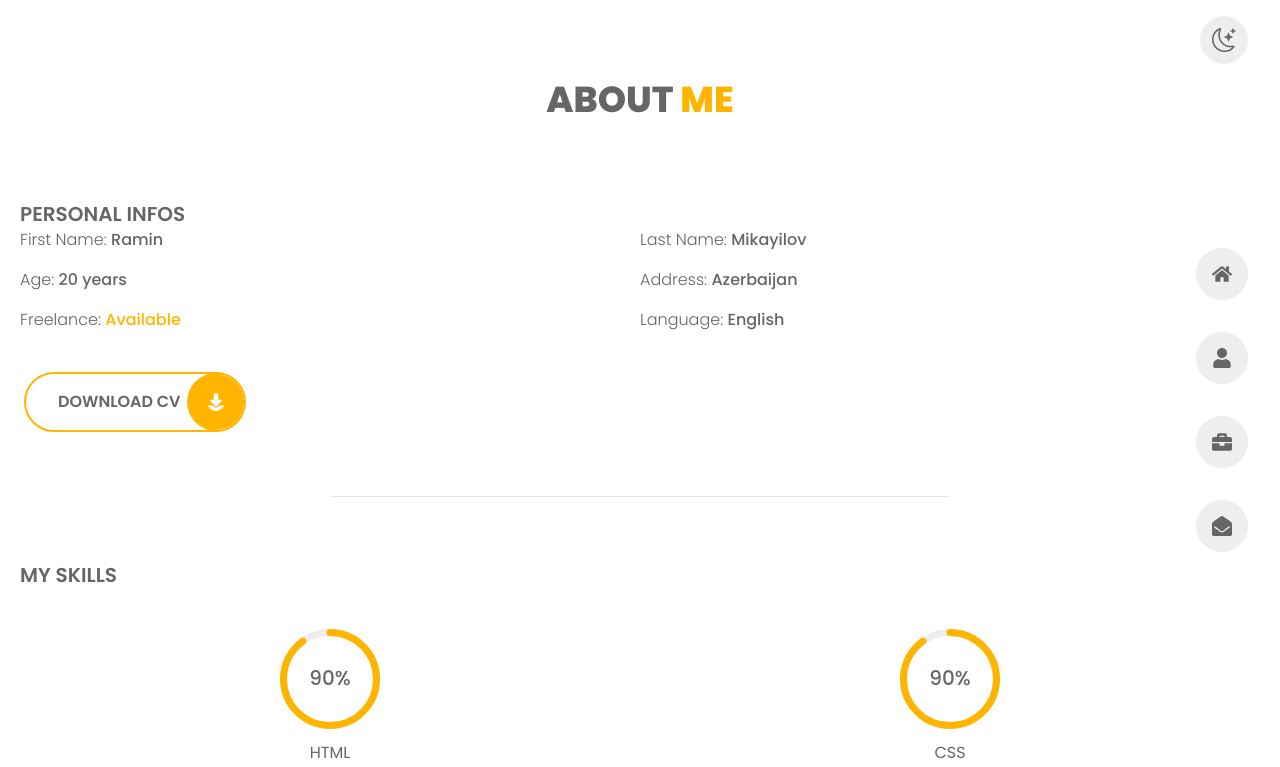
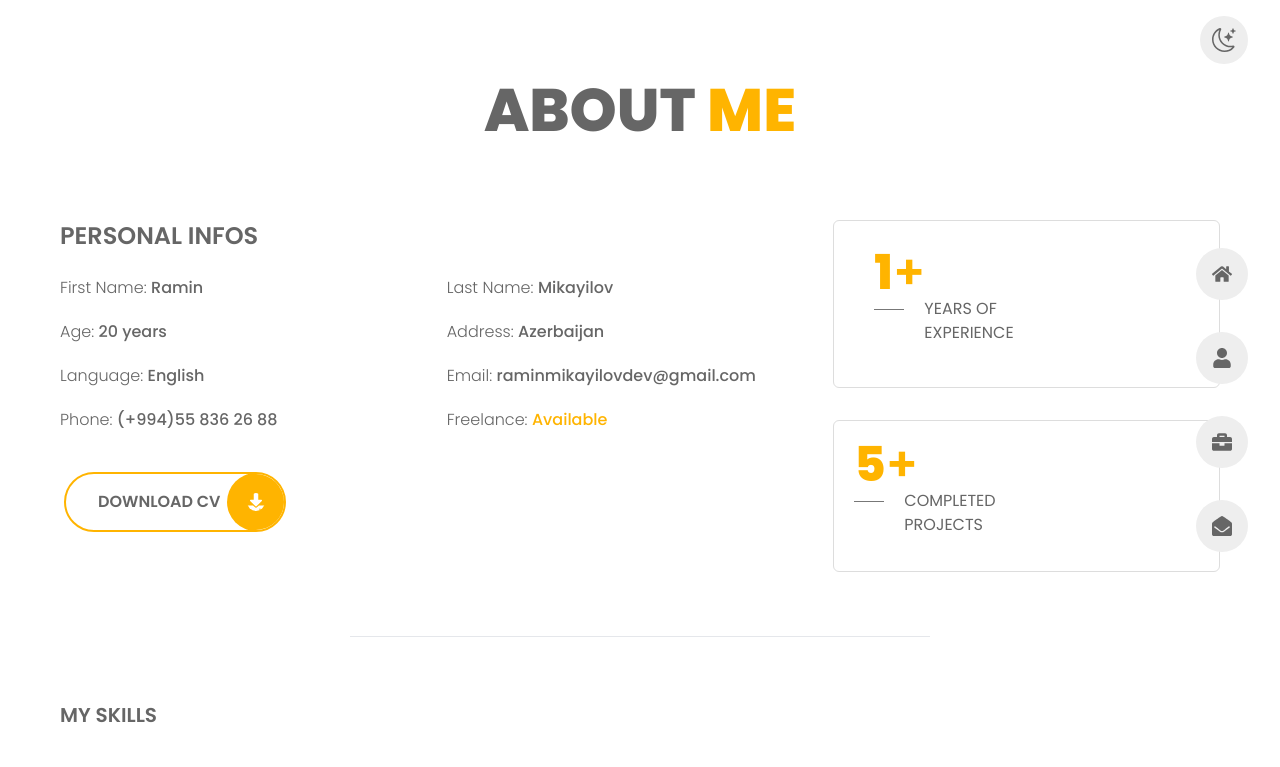
Before and after one commit to RaminMikayilov/My-portfolio, a React (Vite) app: page /about in a window 1280 px wide. Shown: the top 767 px of the page. Built offline with nearby package versions, Linux system fonts and the light colour scheme.

Commit message:
Update personalinfos

```diff
--- a/src/components/About/Personalinfos.jsx
+++ b/src/components/About/Personalinfos.jsx
@@ -4,26 +4,55 @@ import { FaDownload } from "react-icons/fa";
 const Personalinfos = () => {
   return (
     <div className="text-grey-dark">
-      <h1 className="uppercase text-center text-4xl font-extrabold py-20">
+      <h1 className="uppercase text-center text-4xl sm:text-6xl font-extrabold py-20">
         about <span className="text-orange">me</span>
       </h1>
-      <h2 className="uppercase text-xl font-semibold">personal infos</h2>
+
+      <div className="grid grid-cols-1 lg:grid-cols-3">
+        <div className="lg:col-span-2">
+          <h2 className="uppercase text-xl sm:text-2xl sm:pb-6 font-semibold">
+            personal infos
+          </h2>
 
           <img
             src={profile}
             alt="Ramin"
-        className="rounded-full w-[230px] h-[230px] sm:w-[250px] sm:h-[250px] object-cover border-4 border-grey md:hidden mx-auto my-5"
+            className="rounded-full w-[230px] h-[230px] sm:hidden object-cover border-4 border-grey mx-auto my-5"
           />
 
-      <div className="flex text-base font-light">
-        <div className="space-y-4 flex-1">
+          <div className="text-base font-light grid grid-cols-2 gap-y-4 sm:gap-y-5">
             <p>
               First Name:{" "}
               <span className="font-medium block sm:inline">Ramin</span>
             </p>
+
+            <p>
+              Last Name:{" "}
+              <span className="font-medium block sm:inline">Mikayilov</span>
+            </p>
+
             <p>
               Age: <span className="font-medium block sm:inline">20 years</span>
             </p>
+            <p>
+              Address:{" "}
+              <span className="font-medium block sm:inline">Azerbaijan</span>
+            </p>
+            <p>
+              Language:{" "}
+              <span className="font-medium block sm:inline">English</span>
+            </p>
+            <p className="hidden sm:block">
+              Email:{" "}
+              <span className="font-medium inline">
+                raminmikayilovdev@gmail.com
+              </span>
+            </p>
+            <p className="hidden sm:block">
+              Phone:{" "}
+              <span className="font-medium inline">(+994)55 836 26 88</span>
+            </p>
+
             <p>
               Freelance:{" "}
               <span className="font-medium text-orange block sm:inline">
@@ -32,30 +61,42 @@ const Personalinfos = () => {
             </p>
           </div>
 
-        <div className="space-y-4 flex-1">
-          <p>
-            Last Name:{" "}
-            <span className="font-medium block sm:inline">Mikayilov</span>
-          </p>
-          <p>
-            Address:{" "}
-            <span className="font-medium block sm:inline">Azerbaijan</span>
-          </p>
-
-          <p>
-            Language:{" "}
-            <span className="font-medium block sm:inline">English</span>
-          </p>
-        </div>
-      </div>
-
-      <button className="button font-semibold text-grey-dark border-orange hover:text-white duration-300 border-2 rounded-full py-4 pl-8 pr-16 ml-1 mt-10">
+          <button className="button font-semibold text-grey-dark border-orange hover:text-white duration-300 border-2 rounded-full py-4 pl-8 pr-16 ml-1 my-10">
             download cv
             <span className="p-5 bg-orange text-white absolute right-[-1px] top-[-1px] rounded-full">
               <FaDownload className="text-lg font-bold rounded-full" />
             </span>
           </button>
         </div>
+
+        <div className="uppercase grid grid-cols-2 lg:grid-cols-1 lg:col-span-1 gap-5 sm:gap-8">
+          <div className="p-5 sm:pl-10 sm:py-7 border-[#ddd] border-[1px] rounded-md hover:shadow-md duration-300">
+            <p className="text-orange text-5xl font-extrabold">
+              1<span className="font-semibold">+</span>
+            </p>
+            <div className="flex sm:space-x-5">
+              {/* line */}
+              <div className="bg-[#777] w-[30px] h-[1px] my-3 hidden sm:block"></div>
+              <p>
+                years of <br /> experience
+              </p>
+            </div>
+          </div>
+          <div className="p-5 border-[#ddd] border-[1px] rounded-md hover:shadow-md duration-300">
+            <p className="text-orange text-5xl font-extrabold">
+              5<span className="font-semibold">+</span>
+            </p>
+            <div className="flex sm:space-x-5">
+              {/* line */}
+              <div className="bg-[#777] w-[30px] h-[1px] my-3 hidden sm:block"></div>
+              <p>
+                completed <br /> projects
+              </p>
+            </div>
+          </div>
+        </div>
+      </div>
+    </div>
   );
 };
 
--- a/src/components/Navbar.jsx
+++ b/src/components/Navbar.jsx
@@ -3,7 +3,7 @@ import { navitems } from "../data/navitems";
 
 const Navbar = () => {
   return (
-    <div className="fixed bottom-0 w-full lg:right-0 lg:bottom-1/2 lg:translate-y-1/2 lg:w-auto bg-white lg:shadow-none shadow-[0px_4px_16px_rgba(17,17,26,0.1),_0px_8px_24px_rgba(17,17,26,0.1),_0px_16px_56px_rgba(17,17,26,0.1)]">
+    <div className="fixed bottom-0 w-full lg:right-0 lg:bottom-1/2 lg:translate-y-1/2 lg:w-auto bg-white lg:bg-transparent lg:shadow-none shadow-[0px_4px_16px_rgba(17,17,26,0.1),_0px_8px_24px_rgba(17,17,26,0.1),_0px_16px_56px_rgba(17,17,26,0.1)]">
       <div className="flex justify-around p-2 lg:p-8 lg:flex-col lg:space-y-8">
         {navitems.map((item, index) => (
           <Link
--- a/src/pages/About.jsx
+++ b/src/pages/About.jsx
@@ -4,7 +4,7 @@ import Experience from "../components/About/Experience";
 
 const About = () => {
   return (
-    <div className="mb-24 px-5">
+    <div className="mb-24 px-5 max-w-[1200px] mx-auto">
       <Personalinfos />
       <hr className="w-1/2 mx-auto my-16" />
       <Skills />
```
Lines whose indentation alone changed are shown as unchanged.
